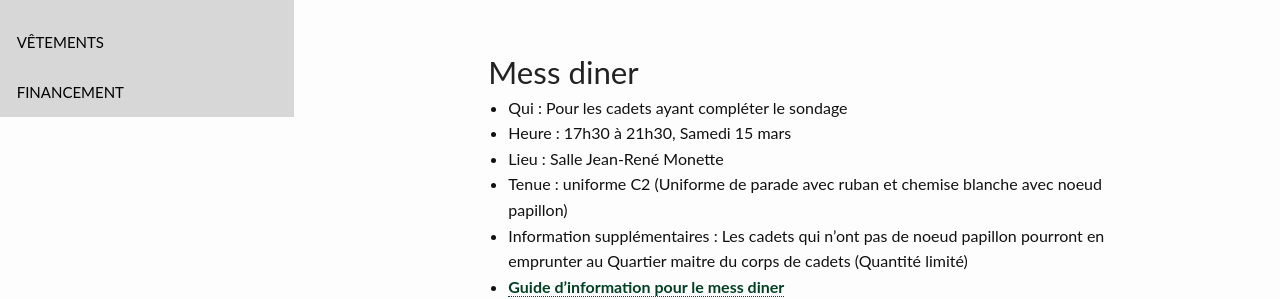
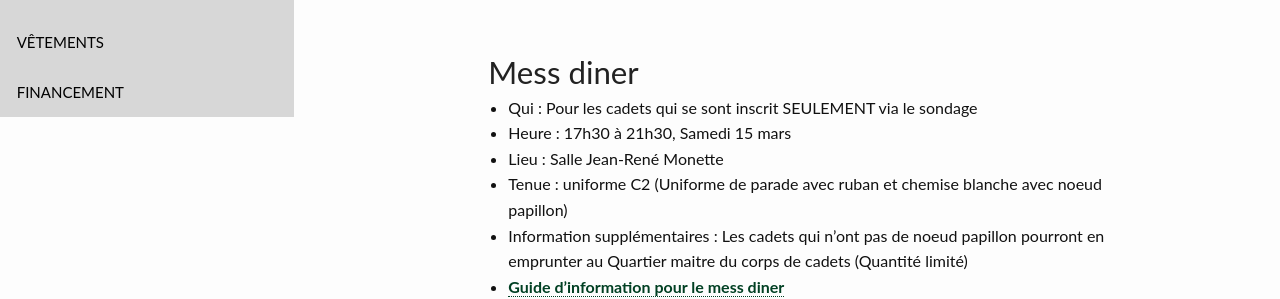
Before and after one commit to CC2920/web, a Jekyll site: the page built from _communications/messages.md, in a window 1280 px wide and 900 px high, scrolled down 2007 px. Shown: the part 283-582 px from the top of the window. Built offline with Jekyll 4.4.1, drawn with Linux system fonts in a browser that asks for light colours.

Commit message:
Message semaine du 9 mars

```diff
--- a/_communications/messages.md
+++ b/_communications/messages.md
@@ -78,7 +78,7 @@ Si vous êtes absent le vendredi soir, vous devez envoyer un courriel à l'adres
 
 ## Mess diner
 
-- Qui :  Pour les cadets ayant compléter le sondage
+- Qui :  Pour les cadets qui se sont inscrit SEULEMENT via le sondage
 - Heure : 17h30 à 21h30, Samedi 15 mars
 - Lieu : Salle Jean-René Monette
 - Tenue : uniforme C2 (Uniforme de parade avec ruban et chemise blanche avec noeud papillon)
```
